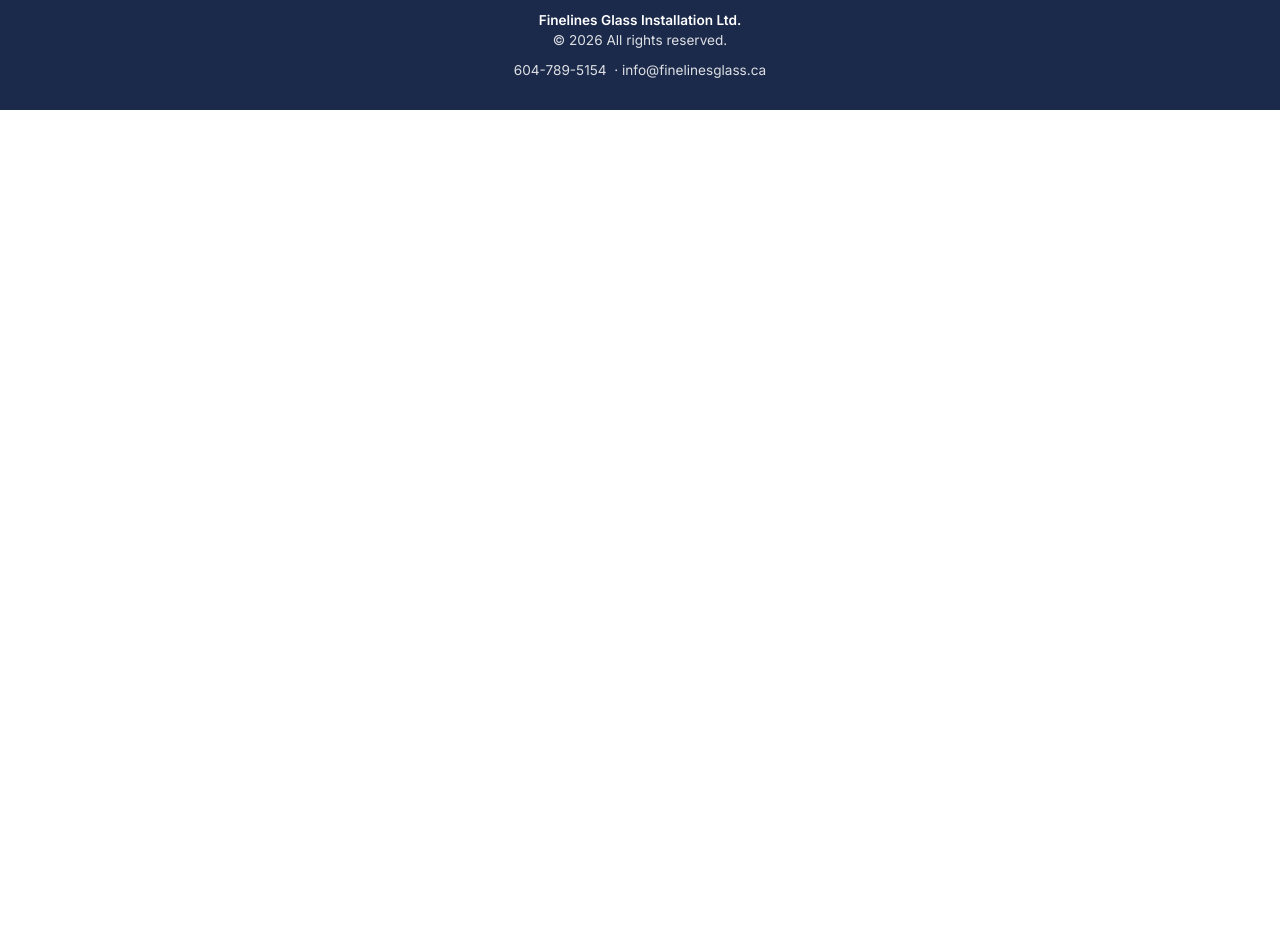
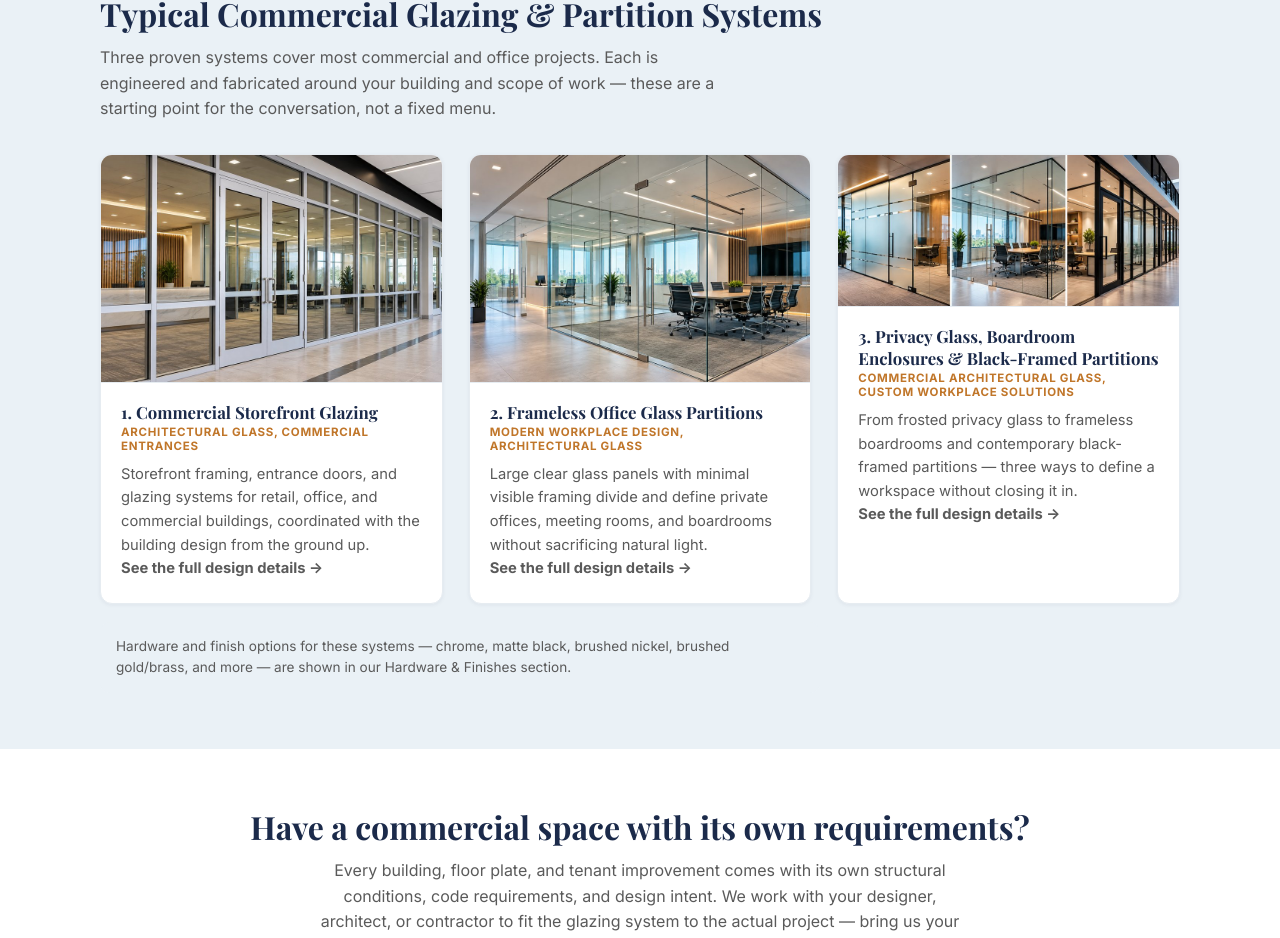
Before and after one commit to maplesheetco/finelines-glass, a React (Vite) app: page /services/commercial-glazing-office-partitions in a window 1280 px wide. Shown: the part 968-1906 px from the top of the page. Before the commit the page ends 1078 px from the top, so only its background shows below. Built offline with nearby package versions, Linux system fonts and the light colour scheme.

Commit message:
Add commercial glazing and partition design sections

```diff
--- a/src/pages/ServiceDetail.jsx
+++ b/src/pages/ServiceDetail.jsx
@@ -1,6 +1,6 @@
 import React from 'react';
 import { useParams, Link, Navigate } from 'react-router-dom';
-import { COMPANY, SERVICES, SHOWER_DESIGNS, SHOWER_CUSTOM_LAYOUT, RAILING_DESIGNS, RAILING_CUSTOM_NOTE, WINE_DESIGNS, WINE_CUSTOM_NOTE } from '../data.js';
+import { COMPANY, SERVICES, SHOWER_DESIGNS, SHOWER_CUSTOM_LAYOUT, RAILING_DESIGNS, RAILING_CUSTOM_NOTE, WINE_DESIGNS, WINE_CUSTOM_NOTE, PARTITION_DESIGNS, PARTITION_CUSTOM_NOTE } from '../data.js';
 import ServiceIcon from '../components/ServiceIcon.jsx';
 import Reveal from '../components/Reveal.jsx';
 
@@ -16,6 +16,7 @@ export default function ServiceDetail() {
   const isShowerEnclosures = slug === 'frameless-shower-enclosures';
   const isGlassRailings = slug === 'glass-railings';
   const isWineCellars = slug === 'wine-cellars';
+  const isCommercialGlazing = slug === 'commercial-glazing-office-partitions';
 
   return (
     <>
@@ -218,6 +219,57 @@ export default function ServiceDetail() {
           </div>
         </section>
       )}
+
+      {isCommercialGlazing && (
+        <section className="block tint">
+          <div className="container">
+            <Reveal>
+              <h2 className="section-heading">Typical Commercial Glazing & Partition Systems</h2>
+              <p className="section-subheading">
+                Three proven systems cover most commercial and office projects. Each is engineered
+                and fabricated around your building and scope of work — these are a starting point
+                for the conversation, not a fixed menu.
+              </p>
+            </Reveal>
+
+            <div className="shower-design-grid">
+              {PARTITION_DESIGNS.map((d, i) => (
+                <Reveal key={d.number} delay={i * 60}>
+                  <Link to={`/services/commercial-glazing-office-partitions/${d.slug}`} className="shower-design-card card-link">
+                    <img src={d.image} alt={`${d.title} (${d.subtitle}) — commercial glazing installation`} loading="lazy" />
+                    <div className="shower-design-card-body">
+                      <h3>{d.number}. {d.title}</h3>
+                      <p className="shower-design-subtitle">{d.subtitle}</p>
+                      <p>{d.blurb}</p>
+                      <p className="card-link-cta">See the full design details &rarr;</p>
+                    </div>
+                  </Link>
+                </Reveal>
+              ))}
+            </div>
+
+            <Reveal delay={100}>
+              <p className="spec-note" style={{ maxWidth: 720 }}>
+                Hardware and finish options for these systems — chrome, matte black, brushed nickel,
+                brushed gold/brass, and more — are shown in our{' '}
+                <Link to="/hardware-finishes">Hardware &amp; Finishes</Link> section.
+              </p>
+            </Reveal>
+          </div>
+        </section>
+      )}
+
+      {isCommercialGlazing && (
+        <section className="block" style={{ textAlign: 'center' }}>
+          <div className="container">
+            <h2 className="section-heading">{PARTITION_CUSTOM_NOTE.heading}</h2>
+            <p className="section-subheading" style={{ margin: '0 auto 28px' }}>
+              {PARTITION_CUSTOM_NOTE.body}
+            </p>
+            <a className="btn btn-primary" href="/request-estimate">Request an Estimate</a>
+          </div>
+        </section>
+      )}
     </>
   );
 }
```
